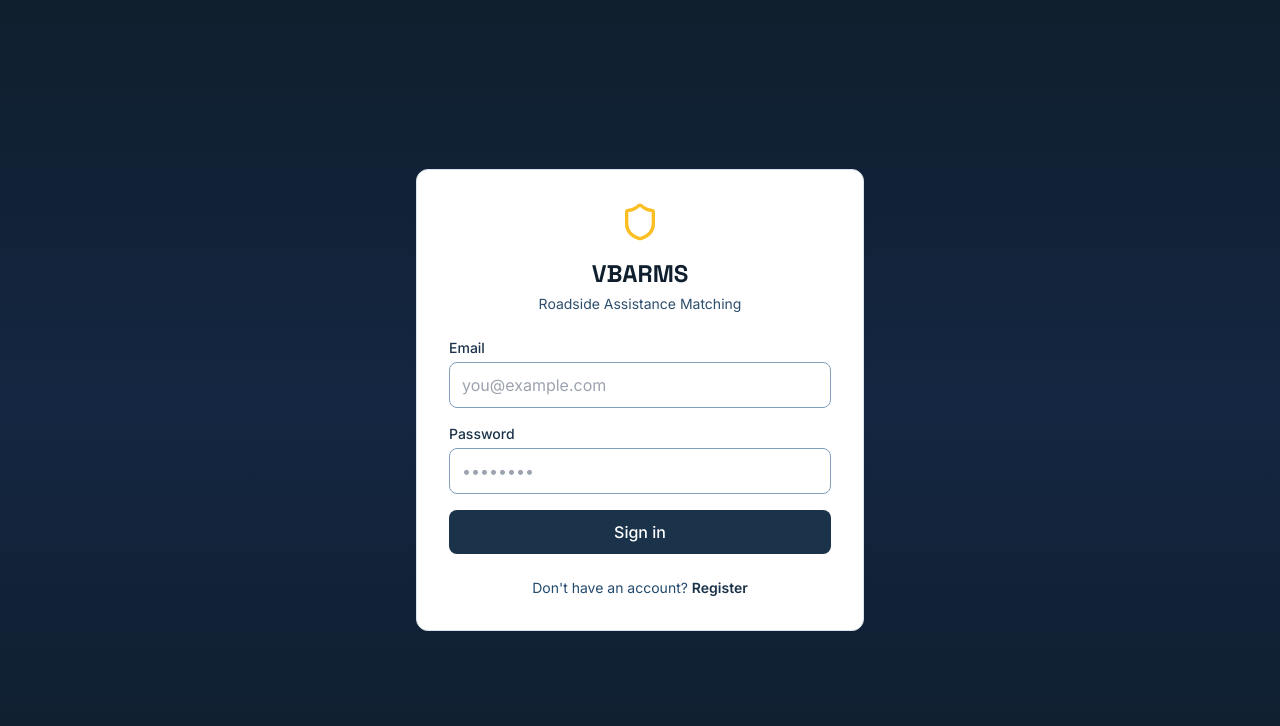
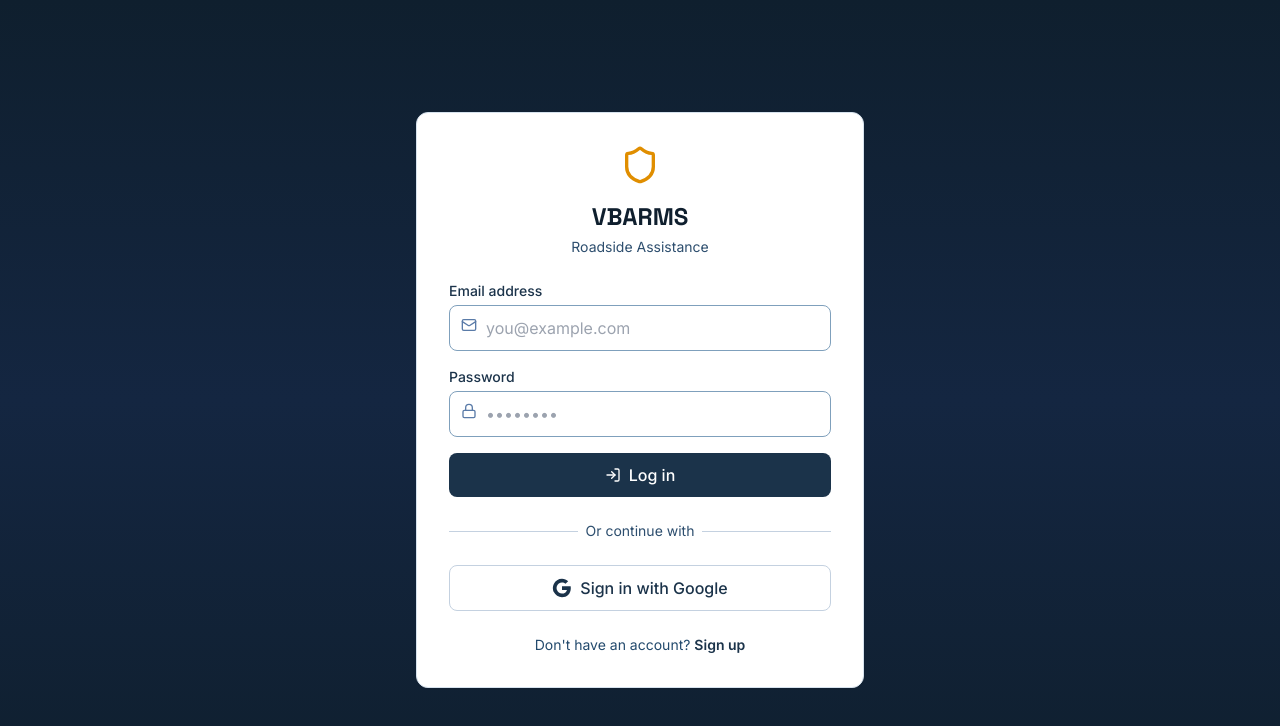
Before and after one commit to Ofoe1/vbarms-vehicle-breakdown-assistance, a React (Vite) app: page /login in a window 1280 px wide. Shown: the top 726 px of the page. Built offline with nearby package versions, Linux system fonts and the light colour scheme; no server answers.

Commit message:
feat: Google Sign-In and Sign-Up integration

```diff
--- a/src/firebase.js
+++ b/src/firebase.js
@@ -2,7 +2,7 @@
 // Fill in your own project's config in a local .env file (see .env.example) —
 // never commit real keys to a public repository.
 import { initializeApp } from "firebase/app";
-import { getAuth } from "firebase/auth";
+import { getAuth, GoogleAuthProvider } from "firebase/auth";
 import { getFirestore } from "firebase/firestore";
 import { getFunctions } from "firebase/functions";
 
@@ -19,3 +19,7 @@
 export const auth = getAuth(app);
 export const db = getFirestore(app);
 export const functions = getFunctions(app);
+
+export const googleProvider = new GoogleAuthProvider();
+googleProvider.addScope("profile");
+googleProvider.addScope("email");
--- a/src/pages/Login.jsx
+++ b/src/pages/Login.jsx
@@ -1,9 +1,9 @@
 import { useState } from "react";
 import { useNavigate, Link } from "react-router-dom";
-import { signInWithEmailAndPassword } from "firebase/auth";
-import { auth } from "../firebase";
+import { signInWithEmailAndPassword, signInWithPopup } from "firebase/auth";
+import { auth, googleProvider } from "../firebase";
 import { useToast } from "../contexts/ToastContext";
-import { Shield } from "lucide-react";
+import { Shield, Mail, Lock, LogIn } from "lucide-react";
 
 export default function Login() {
   const navigate = useNavigate();
@@ -12,12 +12,13 @@
   const [password, setPassword] = useState("");
   const [busy, setBusy] = useState(false);
 
-  async function handleSubmit(e) {
+  async function handleEmailLogin(e) {
     e.preventDefault();
     if (!email || !password) {
       toast.addToast("Please fill in all fields.", "error");
       return;
     }
+
     setBusy(true);
     try {
       await signInWithEmailAndPassword(auth, email, password);
@@ -30,55 +31,140 @@
     }
   }
 
+  async function handleGoogleLogin() {
+    setBusy(true);
+    try {
+      const result = await signInWithPopup(auth, googleProvider);
+      const user = result.user;
+
+      // Check if user profile exists
+      const { getDoc, doc } = await import("firebase/firestore");
+      const { db } = await import("../firebase");
+      const profileDoc = await getDoc(doc(db, "users", user.uid));
+
+      if (!profileDoc.exists()) {
+        // First time Google login — create profile
+        const { setDoc, serverTimestamp } = await import("firebase/firestore");
+        await setDoc(doc(db, "users", user.uid), {
+          name: user.displayName || "User",
+          email: user.email,
+          role: "driver", // Default to driver
+          phone: null,
+          createdAt: serverTimestamp(),
+        });
+        toast.addToast("Account created! Welcome to VBARMS.", "success");
+      } else {
+        toast.addToast("Welcome back!", "success");
+      }
+
+      navigate("/");
+    } catch (err) {
+      if (err.code === "auth/popup-closed-by-user") {
+        toast.addToast("Google login cancelled.", "info");
+      } else {
+        toast.addToast(err.message, "error");
+      }
+    } finally {
+      setBusy(false);
+    }
+  }
+
   return (
     <div className="min-h-screen bg-gradient-to-b from-trust-900 via-trust-800 to-trust-900 flex items-center justify-center px-4">
       <div className="w-full max-w-md">
         <div className="card p-8 space-y-6">
+          {/* Header */}
           <div className="text-center">
             <div className="flex justify-center mb-4">
-              <Shield className="w-10 h-10 text-amber-400" />
+              <Shield className="w-10 h-10 text-hazard-500" />
             </div>
             <h1 className="text-2xl font-bold font-display text-trust-900">VBARMS</h1>
-            <p className="text-sm text-trust-500 mt-1">Roadside Assistance Matching</p>
+            <p className="text-sm text-trust-500 mt-1">Roadside Assistance</p>
           </div>
 
-          <form onSubmit={handleSubmit} className="space-y-4">
+          {/* Email Login Form */}
+          <form onSubmit={handleEmailLogin} className="space-y-4">
             <div>
-              <label className="field-label">Email</label>
+              <label className="field-label">Email address</label>
+              <div className="relative">
+                <Mail size={16} className="absolute left-3 top-3 text-trust-400" />
                 <input
                   type="email"
                   value={email}
                   onChange={(e) => setEmail(e.target.value)}
                   disabled={busy}
-                className="field-input"
+                  className="field-input pl-9"
                   placeholder="you@example.com"
                   required
                 />
               </div>
+            </div>
 
             <div>
               <label className="field-label">Password</label>
+              <div className="relative">
+                <Lock size={16} className="absolute left-3 top-3 text-trust-400" />
                 <input
                   type="password"
                   value={password}
                   onChange={(e) => setPassword(e.target.value)}
                   disabled={busy}
-                className="field-input"
+                  className="field-input pl-9"
                   placeholder="••••••••"
                   required
                 />
               </div>
+            </div>
 
-            <button type="submit" disabled={busy} className="btn-primary w-full">
-              {busy ? "Signing in…" : "Sign in"}
+            <button type="submit" disabled={busy} className="btn-primary w-full flex items-center justify-center gap-2">
+              <LogIn size={16} />
+              {busy ? "Logging in…" : "Log in"}
             </button>
           </form>
 
+          {/* Divider */}
+          <div className="relative">
+            <div className="absolute inset-0 flex items-center">
+              <div className="w-full border-t border-trust-200" />
+            </div>
+            <div className="relative flex justify-center text-sm">
+              <span className="px-2 bg-white text-trust-500">Or continue with</span>
+            </div>
+          </div>
+
+          {/* Google Sign-In Button */}
+          <button
+            onClick={handleGoogleLogin}
+            disabled={busy}
+            className="w-full flex items-center justify-center gap-2 px-4 py-2.5 border border-trust-200 rounded-lg hover:bg-trust-50 transition font-medium text-trust-700 disabled:opacity-50 disabled:cursor-not-allowed"
+          >
+            <svg className="w-5 h-5" viewBox="0 0 24 24">
+              <path
+                fill="currentColor"
+                d="M22.56 12.25c0-.78-.07-1.53-.2-2.25H12v4.26h5.92c-.26 1.37-1.04 2.53-2.21 3.31v2.77h3.57c2.08-1.92 3.28-4.74 3.28-8.09z"
+              />
+              <path
+                fill="currentColor"
+                d="M12 23c2.97 0 5.46-.98 7.28-2.66l-3.57-2.77c-.98.66-2.23 1.06-3.71 1.06-2.86 0-5.29-1.93-6.16-4.53H2.18v2.84C3.99 20.53 7.7 23 12 23z"
+              />
+              <path
+                fill="currentColor"
+                d="M5.84 14.09c-.22-.66-.35-1.36-.35-2.09s.13-1.43.35-2.09V7.07H2.18C1.43 8.55 1 10.22 1 12s.43 3.45 1.18 4.93l2.85-2.22.81-.62z"
+              />
+              <path
+                fill="currentColor"
+                d="M12 5.38c1.62 0 3.06.56 4.21 1.64l3.15-3.15C17.45 2.09 14.97 1 12 1 7.7 1 3.99 3.47 2.18 7.07l3.66 2.84c.87-2.6 3.3-4.53 6.16-4.53z"
+              />
+            </svg>
+            {busy ? "Signing in…" : "Sign in with Google"}
+          </button>
+
+          {/* Sign Up Link */}
           <div className="text-center text-sm">
             <p className="text-trust-600">
               Don't have an account?{" "}
               <Link to="/register" className="text-trust-700 font-semibold hover:text-trust-900">
-                Register
+                Sign up
               </Link>
             </p>
           </div>
--- a/src/pages/Register.jsx
+++ b/src/pages/Register.jsx
@@ -1,10 +1,10 @@
 import { useState } from "react";
 import { useNavigate, Link } from "react-router-dom";
-import { createUserWithEmailAndPassword } from "firebase/auth";
-import { auth } from "../firebase";
+import { createUserWithEmailAndPassword, signInWithPopup } from "firebase/auth";
+import { auth, googleProvider } from "../firebase";
 import { createUserProfile } from "../lib/firestore";
 import { useToast } from "../contexts/ToastContext";
-import { Shield } from "lucide-react";
+import { Shield, Mail, Lock, User, LogIn } from "lucide-react";
 
 export default function Register() {
   const navigate = useNavigate();
@@ -14,14 +14,13 @@
     email: "",
     password: "",
     role: "driver",
-    phone: "",
   });
   const [busy, setBusy] = useState(false);
 
-  async function handleSubmit(e) {
+  async function handleEmailSignUp(e) {
     e.preventDefault();
-    if (!formData.name || !formData.email || !formData.password || !formData.role) {
-      toast.addToast("Please fill in all required fields.", "error");
+    if (!formData.name || !formData.email || !formData.password) {
+      toast.addToast("Please fill in all fields.", "error");
       return;
     }
 
@@ -32,7 +31,11 @@
         formData.email,
         formData.password
       );
-      await createUserProfile(userCred.user.uid, formData);
+      await createUserProfile(userCred.user.uid, {
+        name: formData.name,
+        email: formData.email,
+        role: formData.role,
+      });
       toast.addToast("Account created! Welcome to VBARMS.", "success");
       navigate("/");
     } catch (err) {
@@ -42,60 +45,97 @@
     }
   }
 
+  async function handleGoogleSignUp() {
+    setBusy(true);
+    try {
+      const result = await signInWithPopup(auth, googleProvider);
+      const user = result.user;
+
+      // Create profile for new Google user
+      await createUserProfile(user.uid, {
+        name: user.displayName || "User",
+        email: user.email,
+        role: "driver", // Default to driver
+      });
+
+      toast.addToast("Account created! Welcome to VBARMS.", "success");
+      navigate("/");
+    } catch (err) {
+      if (err.code === "auth/popup-closed-by-user") {
+        toast.addToast("Google sign-up cancelled.", "info");
+      } else {
+        toast.addToast(err.message, "error");
+      }
+    } finally {
+      setBusy(false);
+    }
+  }
+
   return (
     <div className="min-h-screen bg-gradient-to-b from-trust-900 via-trust-800 to-trust-900 flex items-center justify-center px-4">
       <div className="w-full max-w-md">
         <div className="card p-8 space-y-6">
+          {/* Header */}
           <div className="text-center">
             <div className="flex justify-center mb-4">
-              <Shield className="w-10 h-10 text-amber-400" />
+              <Shield className="w-10 h-10 text-hazard-500" />
             </div>
             <h1 className="text-2xl font-bold font-display text-trust-900">VBARMS</h1>
             <p className="text-sm text-trust-500 mt-1">Create your account</p>
           </div>
 
-          <form onSubmit={handleSubmit} className="space-y-4">
+          {/* Email Sign-Up Form */}
+          <form onSubmit={handleEmailSignUp} className="space-y-4">
             <div>
-              <label className="field-label">Full name *</label>
+              <label className="field-label">Full name</label>
+              <div className="relative">
+                <User size={16} className="absolute left-3 top-3 text-trust-400" />
                 <input
                   type="text"
                   value={formData.name}
                   onChange={(e) => setFormData({ ...formData, name: e.target.value })}
                   disabled={busy}
-                className="field-input"
+                  className="field-input pl-9"
                   placeholder="Your name"
                   required
                 />
               </div>
+            </div>
 
             <div>
-              <label className="field-label">Email *</label>
+              <label className="field-label">Email address</label>
+              <div className="relative">
+                <Mail size={16} className="absolute left-3 top-3 text-trust-400" />
                 <input
                   type="email"
                   value={formData.email}
                   onChange={(e) => setFormData({ ...formData, email: e.target.value })}
                   disabled={busy}
-                className="field-input"
+                  className="field-input pl-9"
                   placeholder="you@example.com"
                   required
                 />
               </div>
+            </div>
 
             <div>
-              <label className="field-label">Password *</label>
+              <label className="field-label">Password</label>
+              <div className="relative">
+                <Lock size={16} className="absolute left-3 top-3 text-trust-400" />
                 <input
                   type="password"
                   value={formData.password}
                   onChange={(e) => setFormData({ ...formData, password: e.target.value })}
                   disabled={busy}
-                className="field-input"
+                  className="field-input pl-9"
                   placeholder="••••••••"
                   required
                 />
               </div>
+            </div>
 
             <div>
-              <label className="field-label">I am a *</label>
+              <label className="field-label">I am a:</label>
               <select
                 value={formData.role}
                 onChange={(e) => setFormData({ ...formData, role: e.target.value })}
@@ -104,32 +144,59 @@
                 required
               >
                 <option value="driver">Driver (need roadside help)</option>
-                <option value="provider">Provider (offer roadside help)</option>
+                <option value="provider">Service Provider (offer help)</option>
               </select>
             </div>
 
-            <div>
-              <label className="field-label">Phone (optional)</label>
-              <input
-                type="tel"
-                value={formData.phone}
-                onChange={(e) => setFormData({ ...formData, phone: e.target.value })}
-                disabled={busy}
-                className="field-input"
-                placeholder="+1 (555) 123-4567"
-              />
-            </div>
-
-            <button type="submit" disabled={busy} className="btn-primary w-full">
-              {busy ? "Creating account…" : "Register"}
+            <button type="submit" disabled={busy} className="btn-primary w-full flex items-center justify-center gap-2">
+              <LogIn size={16} />
+              {busy ? "Creating account…" : "Create account"}
             </button>
           </form>
 
+          {/* Divider */}
+          <div className="relative">
+            <div className="absolute inset-0 flex items-center">
+              <div className="w-full border-t border-trust-200" />
+            </div>
+            <div className="relative flex justify-center text-sm">
+              <span className="px-2 bg-white text-trust-500">Or sign up with</span>
+            </div>
+          </div>
+
+          {/* Google Sign-Up Button */}
+          <button
+            onClick={handleGoogleSignUp}
+            disabled={busy}
+            className="w-full flex items-center justify-center gap-2 px-4 py-2.5 border border-trust-200 rounded-lg hover:bg-trust-50 transition font-medium text-trust-700 disabled:opacity-50 disabled:cursor-not-allowed"
+          >
+            <svg className="w-5 h-5" viewBox="0 0 24 24">
+              <path
+                fill="currentColor"
+                d="M22.56 12.25c0-.78-.07-1.53-.2-2.25H12v4.26h5.92c-.26 1.37-1.04 2.53-2.21 3.31v2.77h3.57c2.08-1.92 3.28-4.74 3.28-8.09z"
+              />
+              <path
+                fill="currentColor"
+                d="M12 23c2.97 0 5.46-.98 7.28-2.66l-3.57-2.77c-.98.66-2.23 1.06-3.71 1.06-2.86 0-5.29-1.93-6.16-4.53H2.18v2.84C3.99 20.53 7.7 23 12 23z"
+              />
+              <path
+                fill="currentColor"
+                d="M5.84 14.09c-.22-.66-.35-1.36-.35-2.09s.13-1.43.35-2.09V7.07H2.18C1.43 8.55 1 10.22 1 12s.43 3.45 1.18 4.93l2.85-2.22.81-.62z"
+              />
+              <path
+                fill="currentColor"
+                d="M12 5.38c1.62 0 3.06.56 4.21 1.64l3.15-3.15C17.45 2.09 14.97 1 12 1 7.7 1 3.99 3.47 2.18 7.07l3.66 2.84c.87-2.6 3.3-4.53 6.16-4.53z"
+              />
+            </svg>
+            {busy ? "Signing up…" : "Sign up with Google"}
+          </button>
+
+          {/* Log In Link */}
           <div className="text-center text-sm">
             <p className="text-trust-600">
               Already have an account?{" "}
               <Link to="/login" className="text-trust-700 font-semibold hover:text-trust-900">
-                Sign in
+                Log in
               </Link>
             </p>
           </div>
```
Lines whose indentation alone changed are shown as unchanged.
